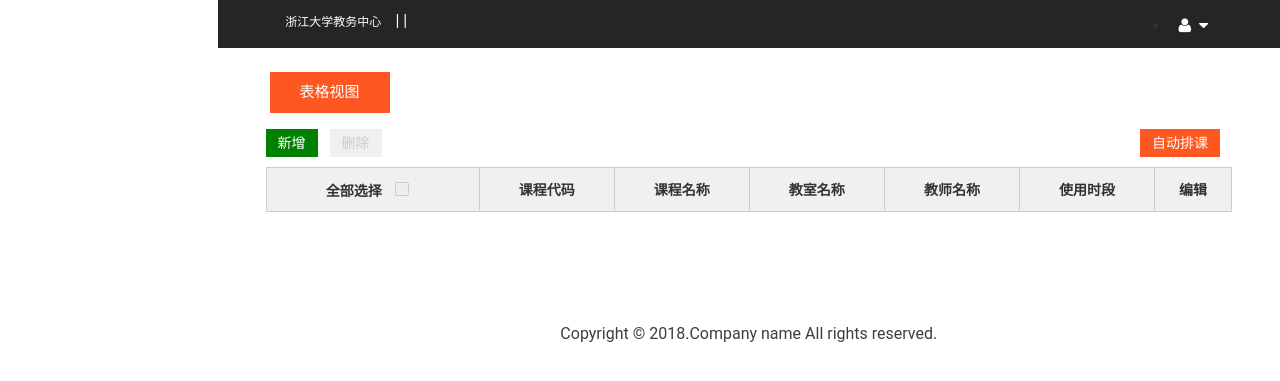
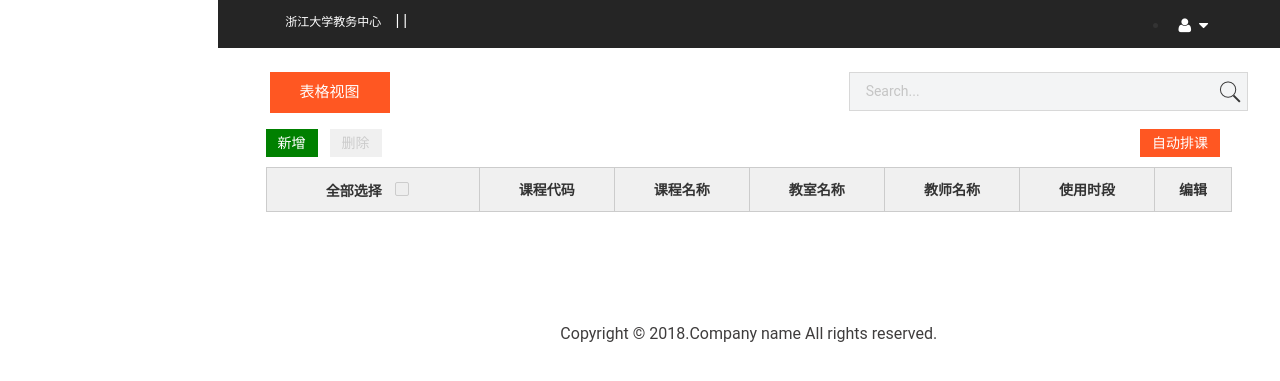
Before and after one commit to KathyFlores/Educational-Administration-System, a Django app: template courseArrange/templates/courseArrange/arrangement.html in a window 1280 px wide. Shown: the top 381 px of the page. Run offline with Django 3.2, Linux system fonts and the light colour scheme; the template is opened without the code that fills it, so the values that code supplies are empty; parts of the project's set-up code (start-up, migrations or seed data) failed here and were passed over; some libraries are stand-ins or nearby versions.

Commit message:
排课前端

```diff
--- a/courseArrange/templates/courseArrange/arrangement.html
+++ b/courseArrange/templates/courseArrange/arrangement.html
@@ -67,10 +67,13 @@
 									<!-- /.dropdown-user -->
 								</li>
 							</div>
+
 							<div class="clearfix"> </div>
 						</div>
+
 						<div class="clearfix"></div>
 					</div>
+
 					{% if account.type == 0 %} {% include 'basicInfo/student_menu.html' %}
 					{% elif account.type == 1 %} {% include 'basicInfo/teacher_menu.html' %}
 					{% elif account.type == 2 %} {% include 'basicInfo/admin_menu.html' %} {% endif %}
@@ -78,6 +81,16 @@
 
 					<!--content-->
 					<div class="content">
+							<div class="header_right">
+
+									<div class="search">
+
+										<input id="searchInput" type="text" value="" placeholder="search...">
+										<input id="searchSubmit" type="submit" value="">
+
+									</div>
+									<div class="clearfix"> </div>
+								</div>
 						<span class="switchView">表格视图</span>
 						<div class="women_main">
 
```
